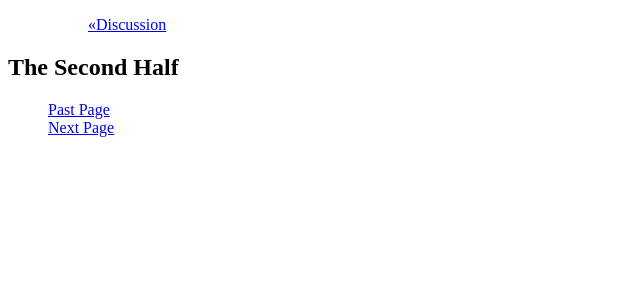
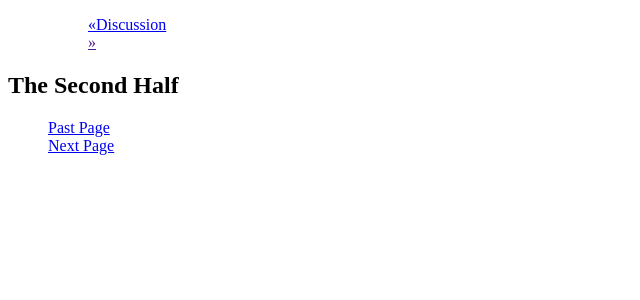
Before and after one commit to trebor2/trebor2.github.io, a Jekyll site: the page built from _posts/2016-11-12-part-two.md, in a window 1280 px wide. Shown: the top 300 px of the page, without its empty margins (0-640 px from the left). Built offline with Jekyll 4.4.1, drawn with Linux system fonts in a browser that asks for light colours.

Commit message:
Update post.html

```diff
--- a/_layouts/post.html
+++ b/_layouts/post.html
@@ -3,12 +3,8 @@ layout: page
 ---
     <ul class="header">
       <ul class="button">
-        {% if page.previous.url %}
-          <div class="button0"><a href="{{page.previous.url}}">&laquo;{{page.previous.title}}</a></div>
-        {% endif %}
-        {% if page.next.url %}
-            <div class="button0"><a href="{{page.next.url}}">{{page.next.title}}&raquo;</a></div>
-          {% endif %}
+        <div class="button0"><a href="{{page.previous.url}}">&laquo;{{page.previous.title}}</a></div>
+        <div class="button0"><a href="{{page.next.url}}">{{page.next.title}}&raquo;</a></div>
       </ul>
     </ul>
 {{ content }}
```
